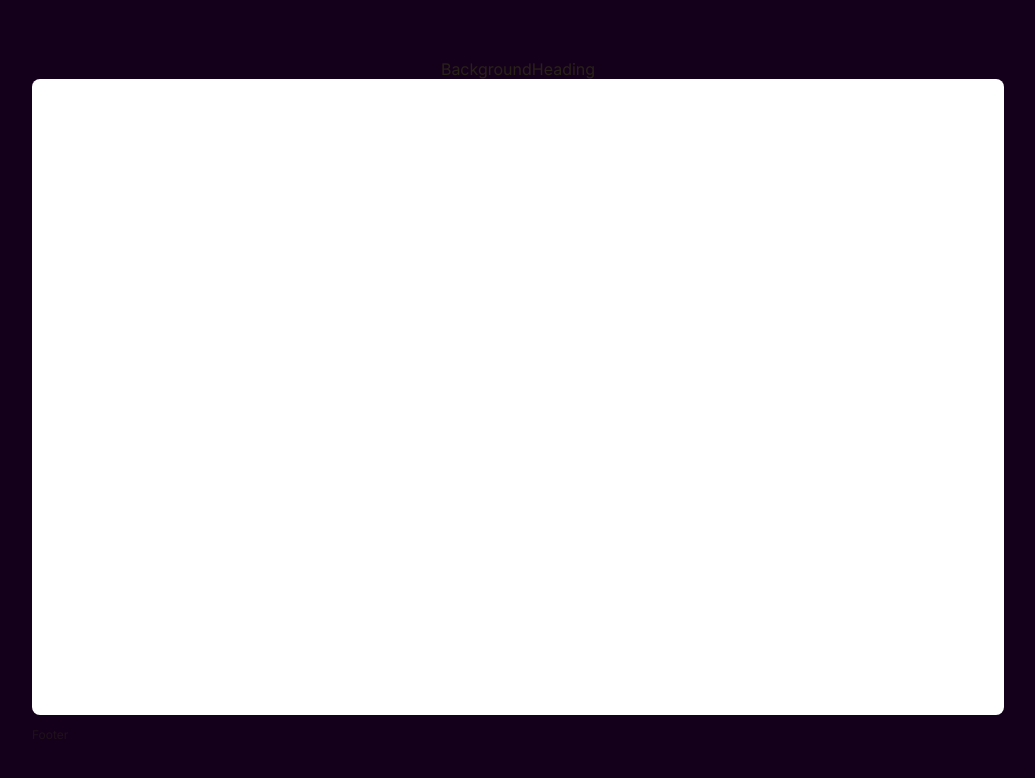
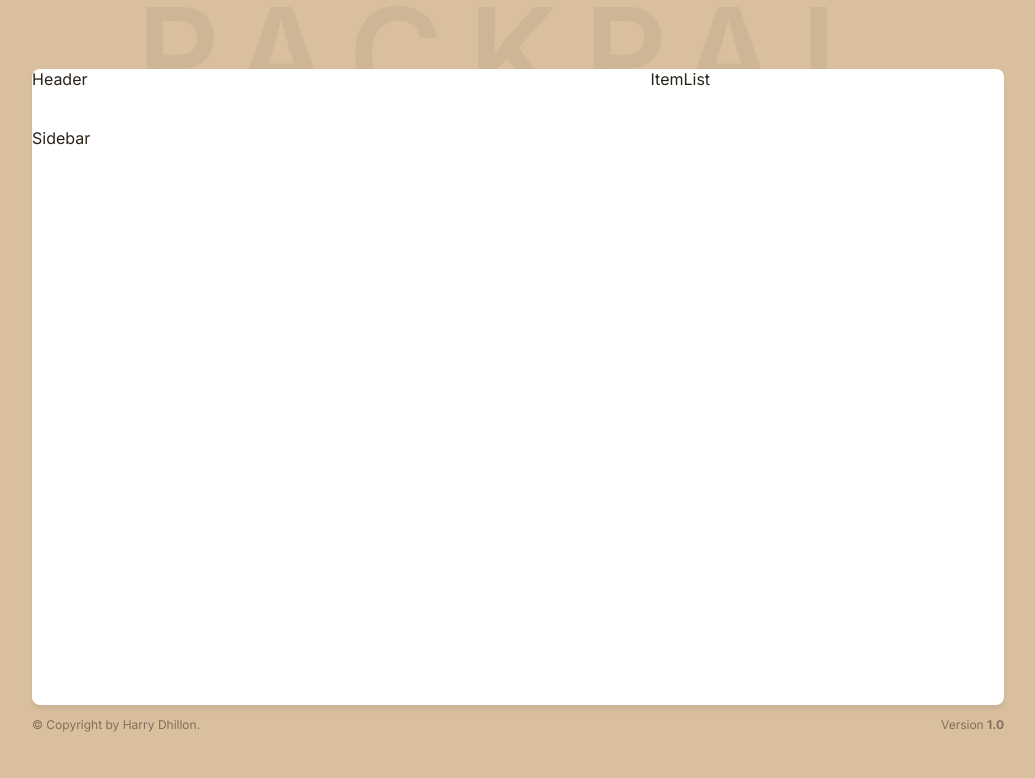
Before and after one commit to Harry-Leepz/pack-pal, a React (Vite) app: page / in a window 1280 px wide. Shown: the top 778 px of the page, without its empty margins (122-1157 px from the left). Built offline with nearby package versions, Linux system fonts and the light colour scheme.

Commit message:
add additonal project component files

```diff
--- a/src/components/App.jsx
+++ b/src/components/App.jsx
@@ -1,11 +1,18 @@
 import BackgroundHeading from "./BackgroundHeading";
 import Footer from "./Footer";
+import Header from "./Header";
+import ItemList from "./ItemList";
+import Sidebar from "./Sidebar";
 
 function App() {
   return (
     <>
       <BackgroundHeading />
-      <main></main>
+      <main>
+        <Header />
+        <ItemList />
+        <Sidebar />
+      </main>
       <Footer />
     </>
   );
--- a/src/components/BackgroundHeading.jsx
+++ b/src/components/BackgroundHeading.jsx
@@ -1,3 +1,3 @@
 export default function BackgroundHeading() {
-  return <div>BackgroundHeading</div>;
+  return <h1>PackPal</h1>;
 }
--- a/src/components/Footer.jsx
+++ b/src/components/Footer.jsx
@@ -1,3 +1,10 @@
 export default function Footer() {
-  return <footer>Footer</footer>;
+  return (
+    <footer>
+      <small>&copy; Copyright by Harry Dhillon.</small>
+      <p>
+        Version <b>1.0</b>
+      </p>
+    </footer>
+  );
 }
--- /dev/null
+++ b/src/components/Header.jsx
@@ -0,0 +1,3 @@
+export default function Header() {
+  return <div>Header</div>;
+}
--- /dev/null
+++ b/src/components/ItemList.jsx
@@ -0,0 +1,3 @@
+export default function ItemList() {
+  return <div>ItemList</div>;
+}
--- /dev/null
+++ b/src/components/Sidebar.jsx
@@ -0,0 +1,3 @@
+export default function Sidebar() {
+  return <div>Sidebar</div>;
+}
--- a/src/index.css
+++ b/src/index.css
@@ -26,7 +26,7 @@ small {
 
 body {
   font-family: "Inter", sans-serif;
-  background-color: #15001c;
+  background-color: #d3b58fdc;
   overflow: hidden;
   color: #292218;
 }
```
